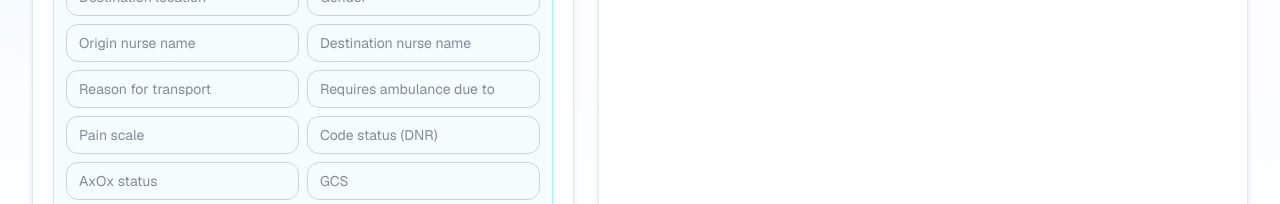
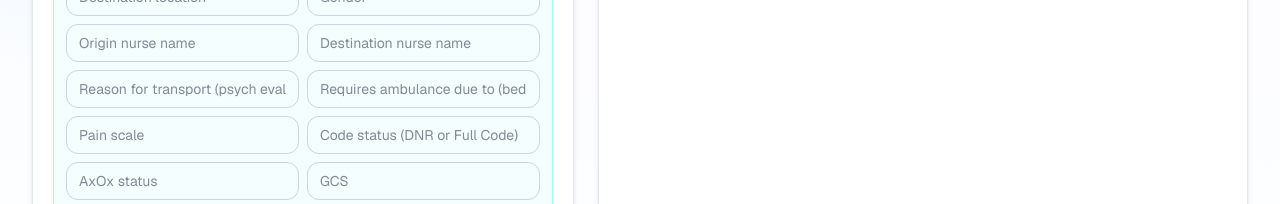
Before and after one commit to DariusGarcia/ems-narrative, a Next.js app: page / in a window 1280 px wide. Shown: the part 802-1006 px from the top of the page. Built offline with nearby package versions, Linux system fonts and the light colour scheme; no server answers.

Commit message:
fix template

```diff
--- a/app/components/narratives/TemplateCreatorCard.tsx
+++ b/app/components/narratives/TemplateCreatorCard.tsx
@@ -227,7 +227,7 @@ export function TemplateCreatorCard({
               onChange={(event) =>
                 setAutoGenerateField('chiefComplaint', event.target.value)
               }
-              placeholder='Chief complaint'
+              placeholder='Chief complaint '
               className='w-full rounded-xl border border-slate-300 px-3 py-2 text-sm text-slate-900 outline-none ring-cyan-300 transition focus:ring-2'
             />
             <input
@@ -281,7 +281,7 @@ export function TemplateCreatorCard({
               onChange={(event) =>
                 setAutoGenerateField('reasonForTransport', event.target.value)
               }
-              placeholder='Reason for transport'
+              placeholder='Reason for transport (psych eval)'
               className='w-full rounded-xl border border-slate-300 px-3 py-2 text-sm text-slate-900 outline-none ring-cyan-300 transition focus:ring-2'
             />
             <input
@@ -293,7 +293,7 @@ export function TemplateCreatorCard({
                   event.target.value,
                 )
               }
-              placeholder='Requires ambulance due to'
+              placeholder='Requires ambulance due to (bed confined)'
               className='w-full rounded-xl border border-slate-300 px-3 py-2 text-sm text-slate-900 outline-none ring-cyan-300 transition focus:ring-2'
             />
             <input
@@ -311,7 +311,7 @@ export function TemplateCreatorCard({
               onChange={(event) =>
                 setAutoGenerateField('codeStatus', event.target.value)
               }
-              placeholder='Code status (DNR)'
+              placeholder='Code status (DNR or Full Code)'
               className='w-full rounded-xl border border-slate-300 px-3 py-2 text-sm text-slate-900 outline-none ring-cyan-300 transition focus:ring-2'
             />
             <input
```
